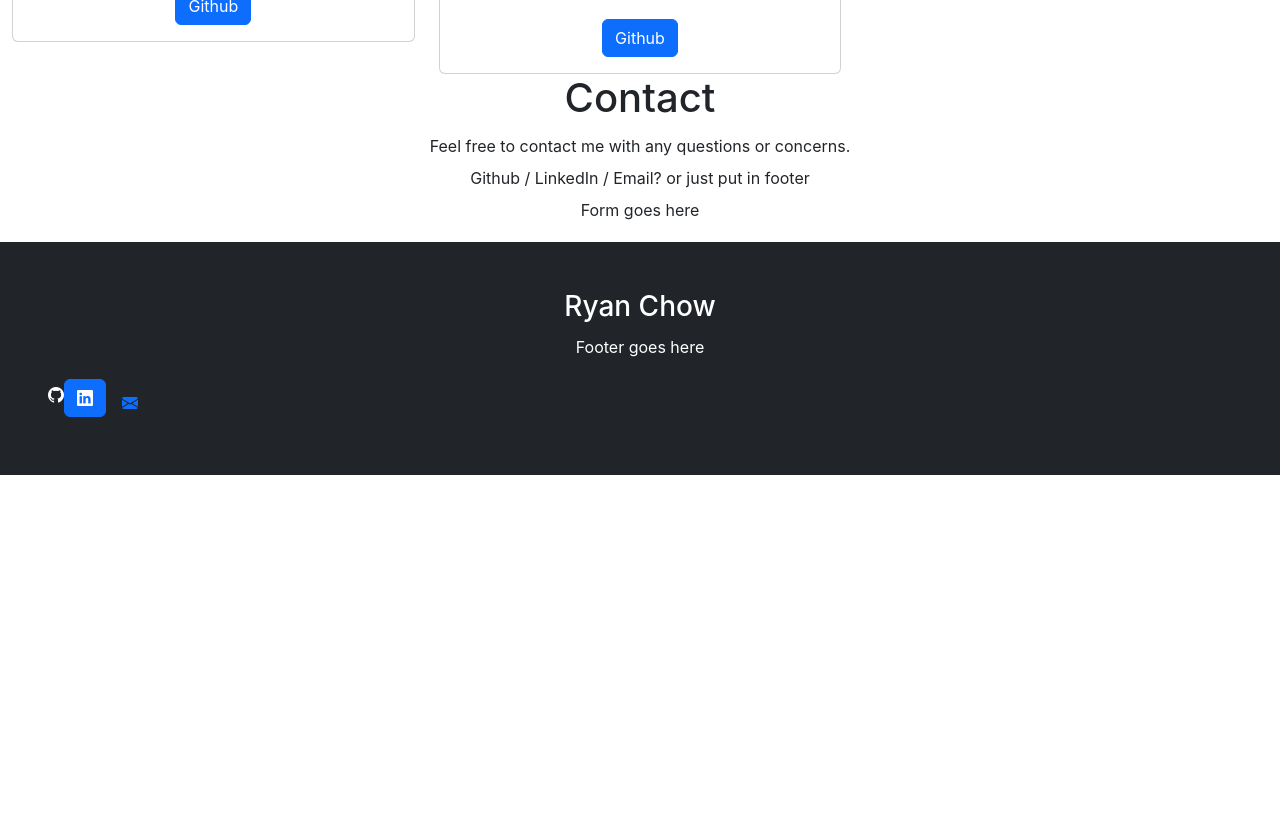
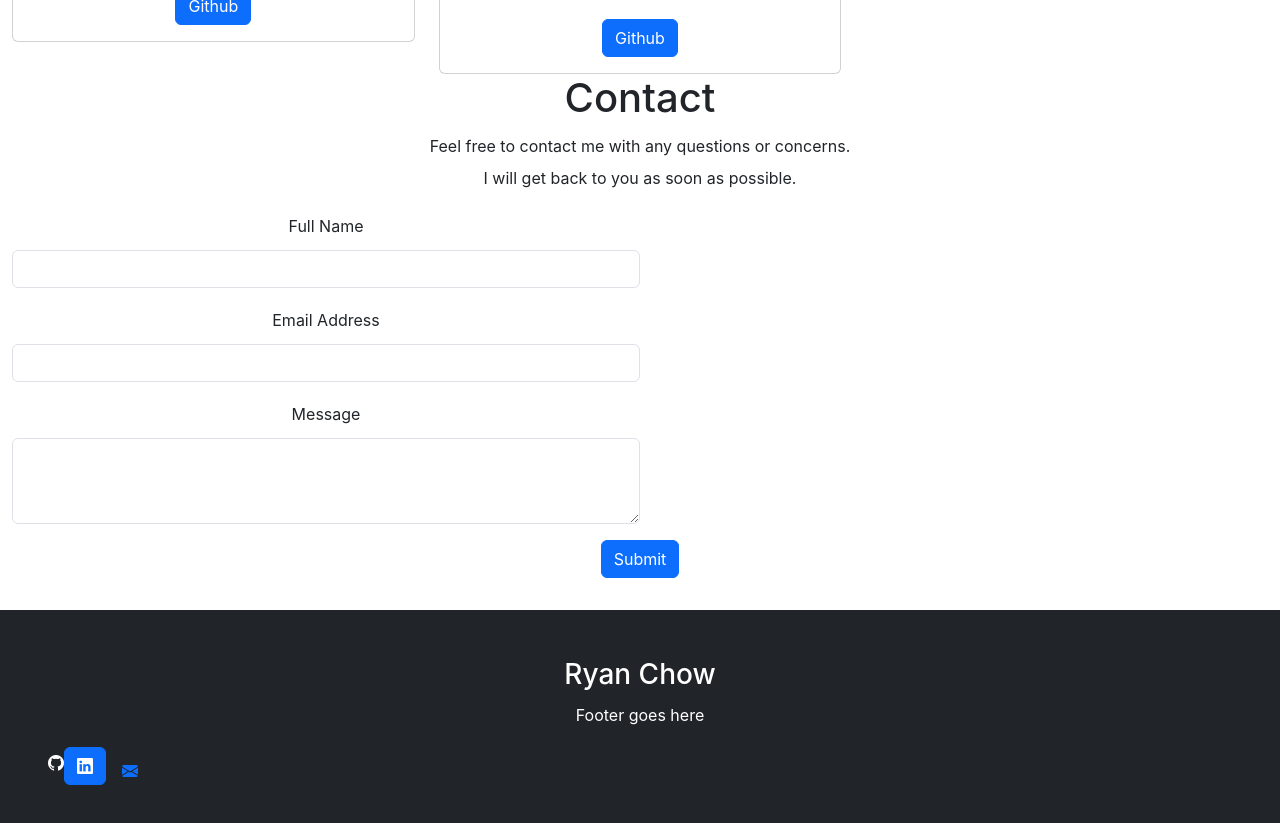
Before and after one commit to ryanchowdev/ryanchowdev-portfolio, a React (Create React App) app: page / in a window 1280 px wide. Shown: the part 2240-3063 px from the top of the page. Before the commit the page ends 2715 px from the top, so only its background shows below. Built offline with nearby package versions, Linux system fonts and the light colour scheme.

Commit message:
Added working contact form

```diff
--- a/src/components/Contact.js
+++ b/src/components/Contact.js
@@ -1,12 +1,53 @@
+// Form submission via web3forms
+const onSubmit = async (event) => {
+  event.preventDefault();
+  const formData = new FormData(event.target);
+
+  formData.append("access_key", "72af4997-1628-4924-82ab-298afa0a9a3f"); // Public key for form
+
+  const object = Object.fromEntries(formData);
+  const json = JSON.stringify(object);
+
+  const res = await fetch("https://api.web3forms.com/submit", {
+    method: "POST",
+    headers: {
+      "Content-Type": "application/json",
+      Accept: "application/json"
+    },
+    body: json
+  }).then((res) => res.json());
+
+  if (res.success) {
+    console.log("Success", res);
+  }
+};
+
 function Contact () {
     return (
         <div className="container-fluid text-center lh-lg" id="contact">
           <h1>Contact</h1>
           <p>
             Feel free to contact me with any questions or concerns.<br />
-            Github / LinkedIn / Email? or just put in footer<br/>
-            Form goes here
+            I will get back to you as soon as possible.<br />
           </p>
+          {/* Contact form */}
+          {/* TODO center form, maybe adjust sizing */}
+          <form onSubmit={onSubmit}>
+            <div className="mb-3 w-50">
+              <label htmlFor="name" className="form-label">Full Name</label>
+              <input type="text" name="name" className="form-control" id="name"/>
+            </div>
+            <div className="mb-3 w-50">
+              <label htmlFor="email" className="form-label">Email Address</label>
+              <input type="email" name="email" className="form-control" id="email"/>
+            </div>
+            <div className="mb-3 w-50">
+              <label htmlFor="message" className="form-label">Message</label>
+              <textarea className="form-control" name="message" id="message" rows="3"></textarea>
+            </div>
+            <button type="submit" className="btn btn-primary">Submit</button>
+          </form>
+          <br />
         </div>
     );
 }
```
